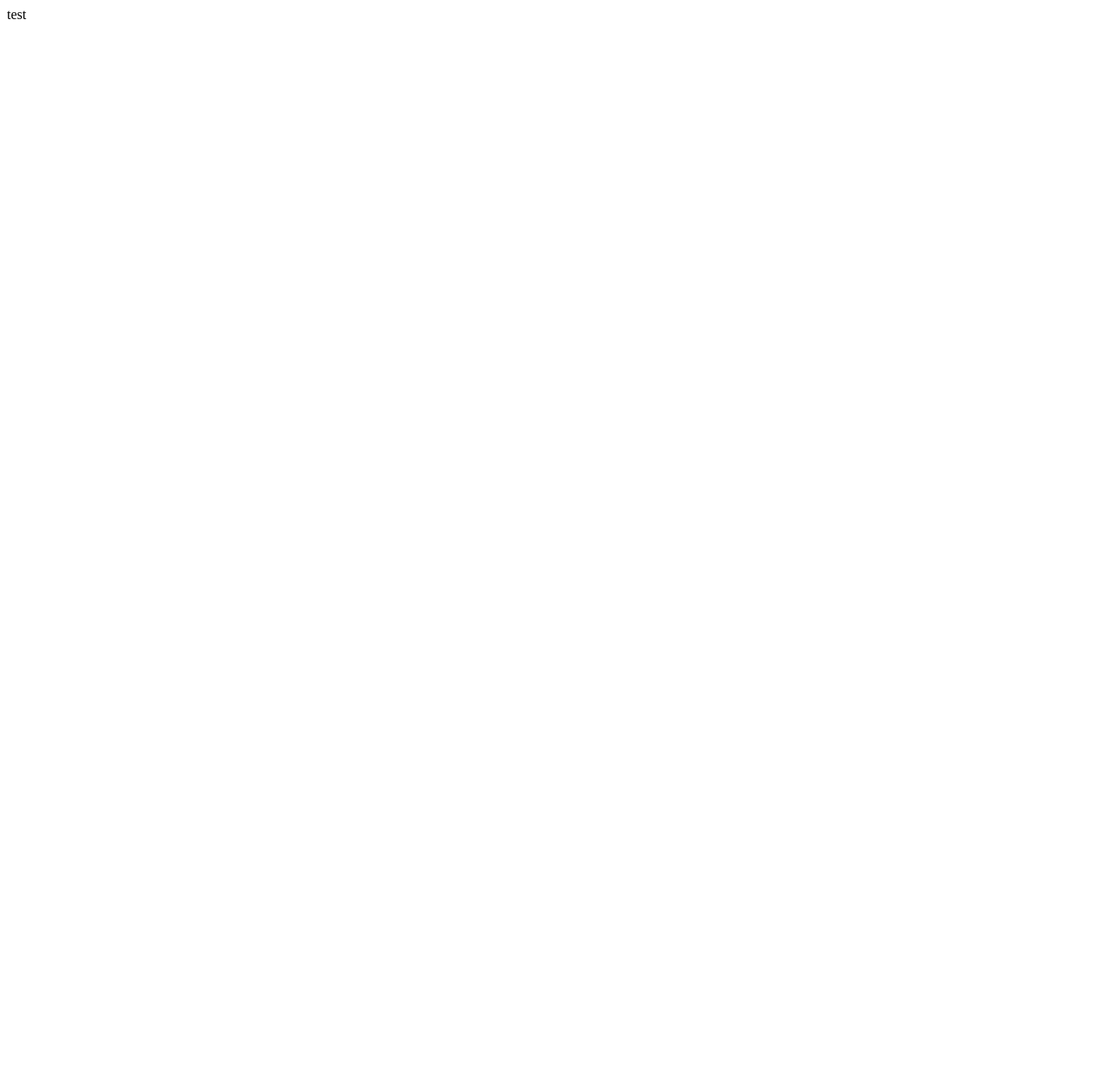
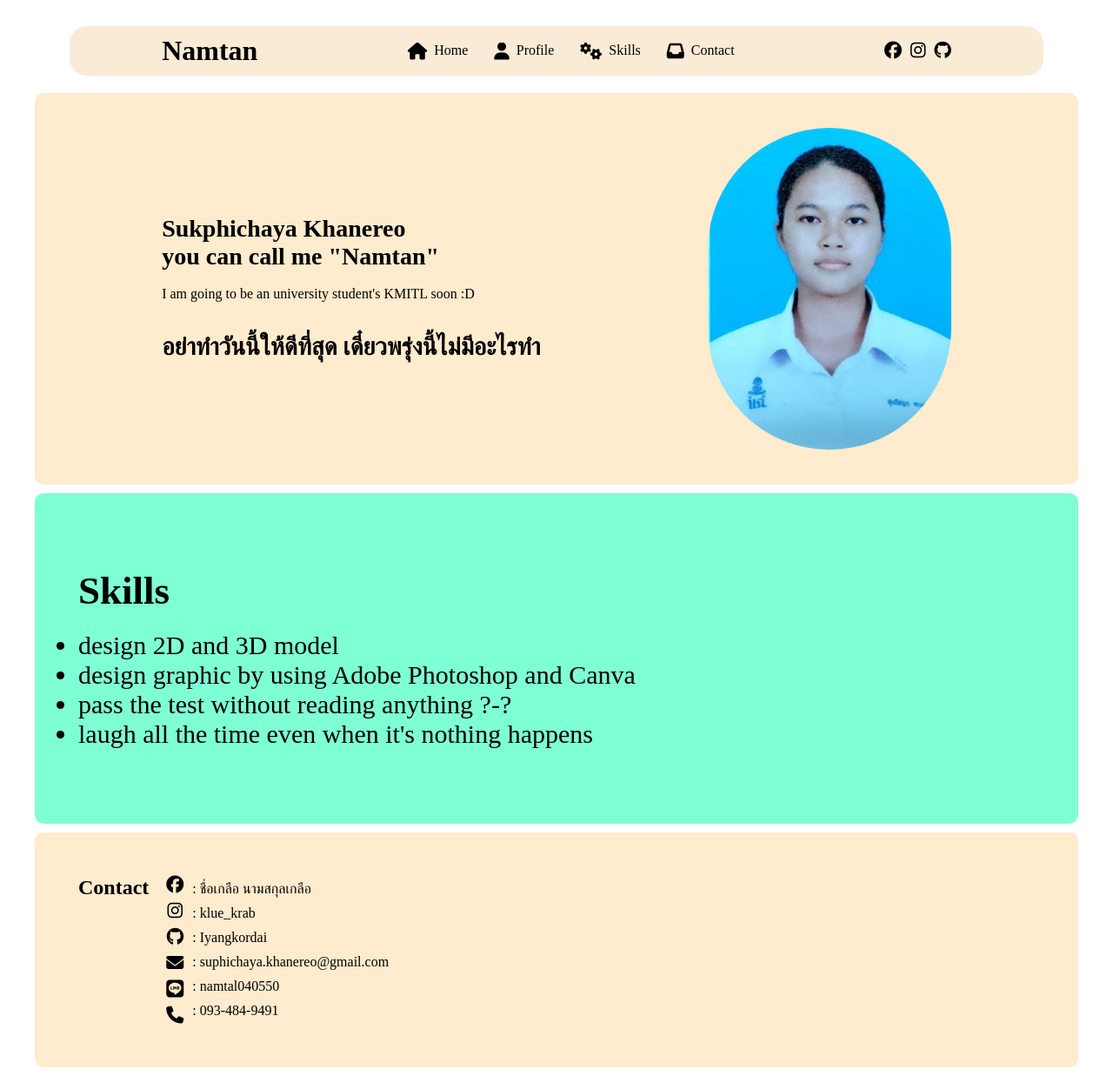
Before and after one commit to Iyangkordai/rush_project, a website: page klue_page/klue.html in a window 1280 px wide. Shown: the whole page at 87% size. Before the commit the page ends 800 px from the top, so only its background shows below. Drawn offline with Linux system fonts and the light colour scheme.

Commit message:
sleepy too

```diff
--- /dev/null
+++ b/klue_page/klue.css
@@ -0,0 +1,148 @@
+html{
+    scroll-behavior: smooth;
+    transition: 1s;
+
+}
+* {
+    padding: 0;
+    margin: 0;
+}
+.nav {
+    display: flex;
+    flex-direction: row;
+    align-items: center;
+    justify-content: space-around;
+    background-color: antiquewhite;
+    border-radius: 20px;
+    padding: 10px 20px;
+    margin: 20px 40px;
+
+    position: sticky;
+    top: 0;
+    z-index: 1000;
+
+}
+.navbar ul{
+    list-style-type: none;
+    padding: 0;
+    margin: 0;
+    overflow: hidden;
+    display: inherit;
+    gap: 30px;
+    cursor: pointer;
+}
+.navbar {
+    color: rgb(0, 0, 0);
+    text-decoration: none;
+    display: flex;
+    text-align: center;
+}
+
+.menubox {
+    display: flex;
+    gap: 8px;
+    justify-items: center;
+    align-content: center;
+    text-align: center;
+}
+
+.contactbox {
+    display: flex;
+    gap: 10px;
+}
+
+i {
+    font-size: 20px;
+    text-align: center;
+}
+
+a {
+    text-decoration: none;
+    color: #000;
+}
+
+body {
+
+    display: flex;
+    flex-direction: column;
+    height: 100%;
+    padding: 10px 40px;
+}
+
+.menubox:hover {
+    color: rgb(138, 72, 34);
+}
+
+.contactbox i:hover {
+    color: rgb(138, 72, 34);
+}
+
+.contactbox i {
+    cursor: pointer;
+}
+
+.section {
+    padding: 40px 50px;
+    height: fit-content;
+}
+
+
+
+#profile {
+    background-color: blanchedalmond;
+    display: flex;
+    justify-content: space-around;
+    align-items: center;
+    border-radius: 10px;
+
+}
+#profile h2{
+    font-size: 25px;
+}
+#profile h1{
+    font-size:28px;
+}
+#skill {
+    background-color: aquamarine;
+    border-radius: 10px;
+    height: 300px;
+    font-size: 30px;
+    display: flex;
+    flex-direction: column;
+    gap: 20px;
+    justify-content: center;
+}
+
+#contact {
+    background-color: blanchedalmond;
+    padding: 50px 50px;
+    display: flex;
+    gap: 20px;
+    border-radius: 10px;
+
+}
+.contact{
+    display: flex;
+    flex-direction: row;
+    justify-items: center;
+    align-items: center;
+    gap: 10px;
+
+}
+.list {
+    display: flex;
+    flex-direction: column;
+    gap: 10px;
+}
+.main {
+    display: flex;
+    flex-direction: column;
+    gap: 10px;
+}
+
+#mypic {
+    width: 280px;
+    height: auto;
+    border-radius: 600px;
+    justify-self: flex-end;
+}
--- a/klue_page/klue.html
+++ b/klue_page/klue.html
@@ -1,6 +1,94 @@
 <!DOCTYPE html>
 <html>
+    <head>
+        <title>Klue_Portfolio</title>
+        <meta charset="UTF-8">
+        <meta name="viewport" content="width=device-width, initial-scale=1">
+        <link rel="stylesheet" href="https://cdnjs.cloudflare.com/ajax/libs/font-awesome/6.7.2/css/all.min.css" integrity="sha512-Evv84Mr4kqVGRNSgIGL/F/aIDqQb7xQ2vcrdIwxfjThSH8CSR7PBEakCr51Ck+w+/U6swU2Im1vVX0SVk9ABhg==" crossorigin="anonymous" referrerpolicy="no-referrer" />
+        <link rel="stylesheet" href="klue.css">
+    </head>
     <body>
-        <div>test</div>
+        <div class="nav">
+            <h1>Namtan</h1>
+            <nav class="navbar">
+                <ul>
+                    <li class="menubox">
+                        <i class="fa-solid fa-house"></i>
+                        <a href="#">Home</a>
+                    </li>
+                    <li class="menubox">
+                        <i class="fa-solid fa-user"></i>
+                        <a href="#profile">Profile</a>
+                    </li>
+                    <li class="menubox">
+                        <i class="fa-solid fa-gears"></i>
+                        <a href="#skill">Skills</a>
+                    </li>
+                    <li class="menubox">
+                        <i class="fa-solid fa-inbox"></i>
+                        <a href="#contact">Contact</a>
+                    </li>
+                </ul>
+            </nav>
+
+            <div class="contactbox">
+                <a href="https://www.facebook.com/Klue.Krabb/" target="_blank"><i class="fa-brands fa-facebook"></i></a>
+                <a href="https://www.instagram.com/klue_krab/" target="_blank"><i class="fa-brands fa-instagram"></i></a>
+                <a href="https://github.com/Iyangkordai" target="_blank"><i class="fa-brands fa-github"></i></a>
+            </div>
+        </div>
+        <div class="main">
+            <section class="section" id="profile">
+                <div>
+                    <h1>Sukphichaya Khanereo</h1>
+                    <h1>you can call me "Namtan"</h1>
+                    <br>
+                    <p>I am going to be an university student's KMITL soon :D </p>
+                    <br><br>
+                    <h1>อย่าทำวันนี้ให้ดีที่สุด เดี๋ยวพรุ่งนี้ไม่มีอะไรทำ</h1>
+                </div>
+                <img id="mypic" src="mypic.jpg" alt="mypic">
+            </section>
+            <section class="section" id="skill">
+                <h1> Skills </h1>
+                <ul>
+                    <li>
+                        <p>design 2D and 3D model</p>
+                    </li>
+                    <li>
+                        <p>design graphic by using Adobe Photoshop and Canva</p>
+                    </li>
+                    <li>
+                        <p>pass the test without reading anything ?-?</p>
+                    </li>
+                    <li>
+                        <p>laugh all the time even when it's nothing happens</p>
+                    </li>
+                </ul>
+
+            </section>
+            <section class="section" id="contact">
+                <h1> Contact </h1>
+                <ul class="contact">
+                    <li class="list">
+                        <i class="fa-brands fa-facebook"></i>
+                        <i class="fa-brands fa-instagram"></i>
+                        <i class="fa-brands fa-github"></i>
+                        <i class="fa-solid fa-envelope"></i>
+                        <i class="fa-brands fa-line"></i>
+                        <i class="fa-solid fa-phone"></i>
+                    <li class="list">
+                        <a href="https://www.facebook.com/Klue.Krabb/">: ชื่อเกลือ นามสกุลเกลือ</a>
+                        <a href="https://www.instagram.com/klue_krab/">: klue_krab</a>
+                        <a href="https://github.com/Iyangkordai"> : Iyangkordai</a>
+                        <p>: suphichaya.khanereo@gmail.com</p>
+                        <p>: namtal040550</p>
+                        <p>: 093-484-9491</p>
+                    </li>
+                </ul>
+            </section>
+        </div>
+        <script src="klue.js"></script>
     </body>
+
 </html>
--- /dev/null
+++ b/klue_page/klue.js
@@ -0,0 +1,22 @@
+const sections = document.querySelectorAll("section");
+const navLinks = document.querySelectorAll(".navmenu");
+
+window.addEventListener("scroll", () => {
+    let current = "";
+
+    sections.forEach(section => {
+        const sectionTop = section.offsetTop;
+        const sectionHeight = section.clientHeight;
+
+        if (window.scrollY >= sectionTop - sectionHeight / 3) {
+            current = section.getAttribute("id");
+        }
+    });
+
+    navLinks.forEach(link => {
+        link.classList.remove("active");
+        if (link.getAttribute("href").includes(current)) {
+            link.classList.add("active");
+        }
+    });
+});
```
Also changed, not shown: klue_page/mypic.jpg (added).
